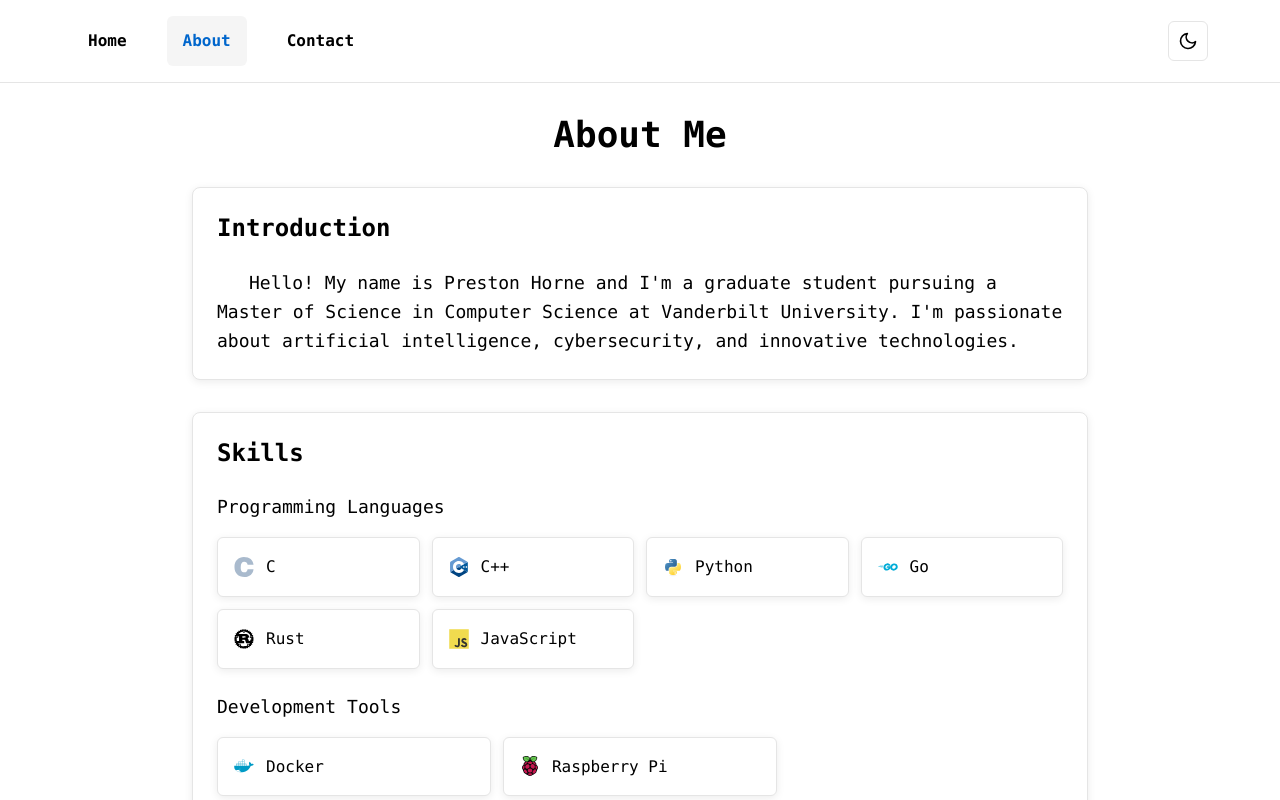
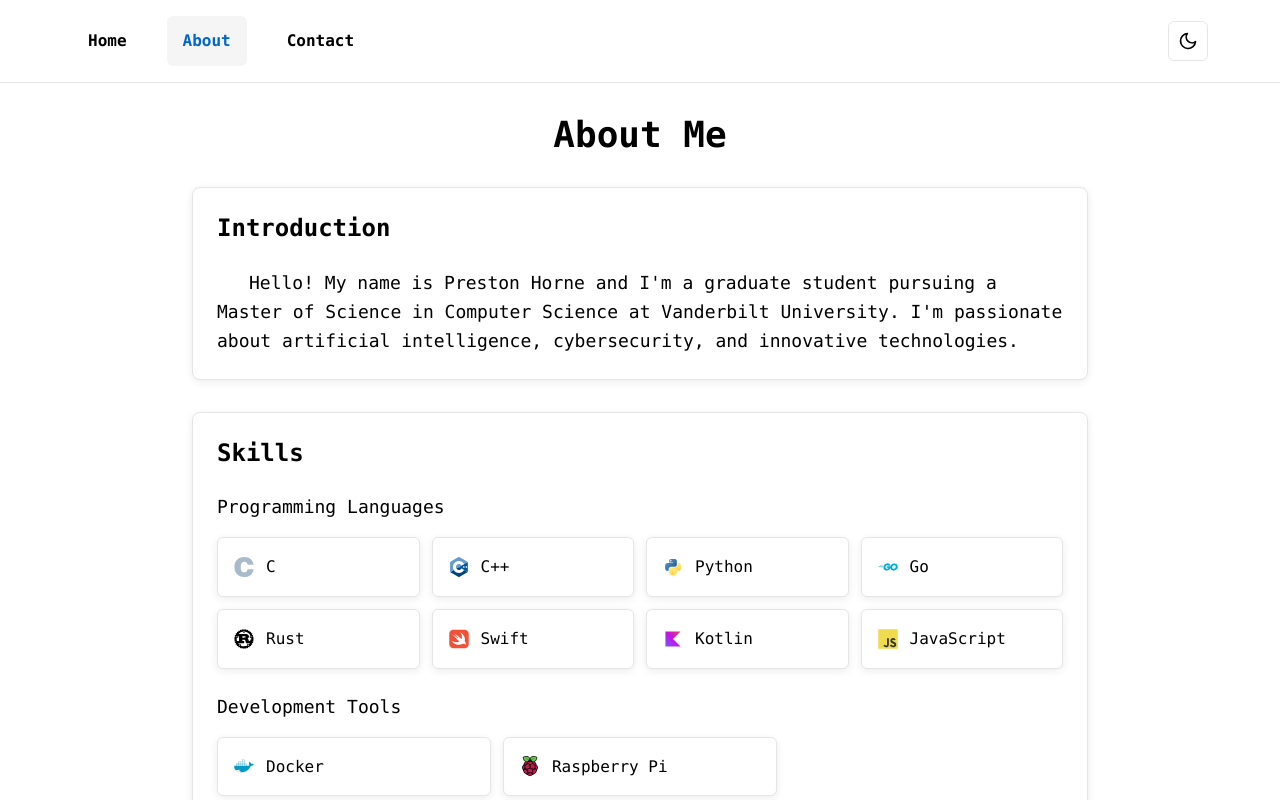
Before and after one commit to prestonmhorne/website, a Next.js app: page /about in a window 1280 px wide. Shown: the top 800 px of the page. Built offline with nearby package versions, Linux system fonts and the light colour scheme.

Commit message:
add lang

```diff
--- a/src/app/about/page.tsx
+++ b/src/app/about/page.tsx
@@ -31,6 +31,18 @@ export default function About() {
       url: "https://www.rust-lang.org",
       icon: "/icons/rust.svg",
       iconClass: "rust-icon"
+    },
+    {
+      name: "Swift",
+      url: "https://www.swift.org",
+      icon: "/icons/swift.svg",
+      iconClass: "icon-js"
+    },
+    {
+      name: "Kotlin",
+      url: "https://kotlinlang.org",
+      icon: "/icons/kotlin.svg",
+      iconClass: "icon-js"
     },
     {
       name: "JavaScript",
```
Also changed, not shown: public/icons/kotlin.svg (added), public/icons/swift.svg (added).
